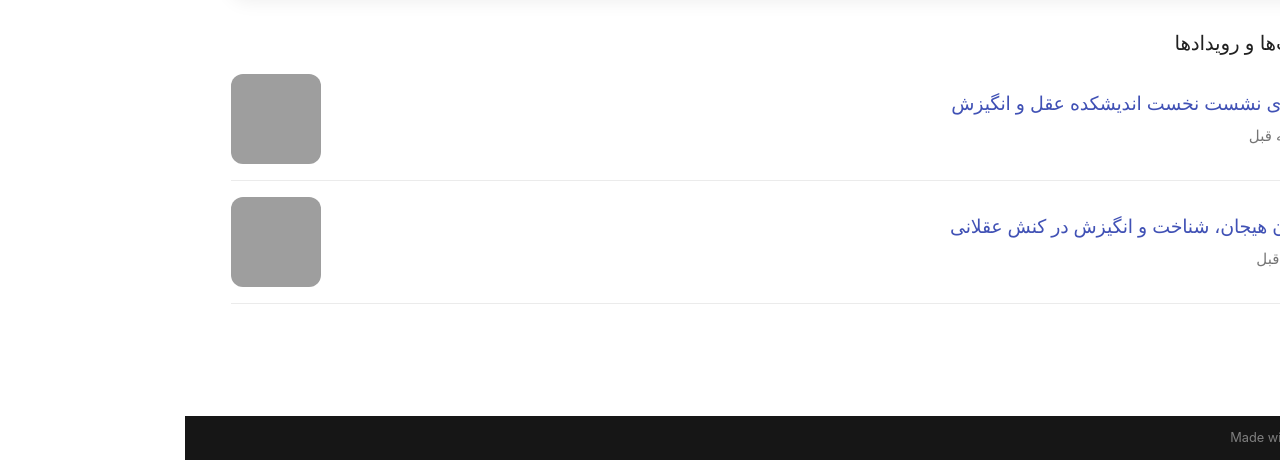
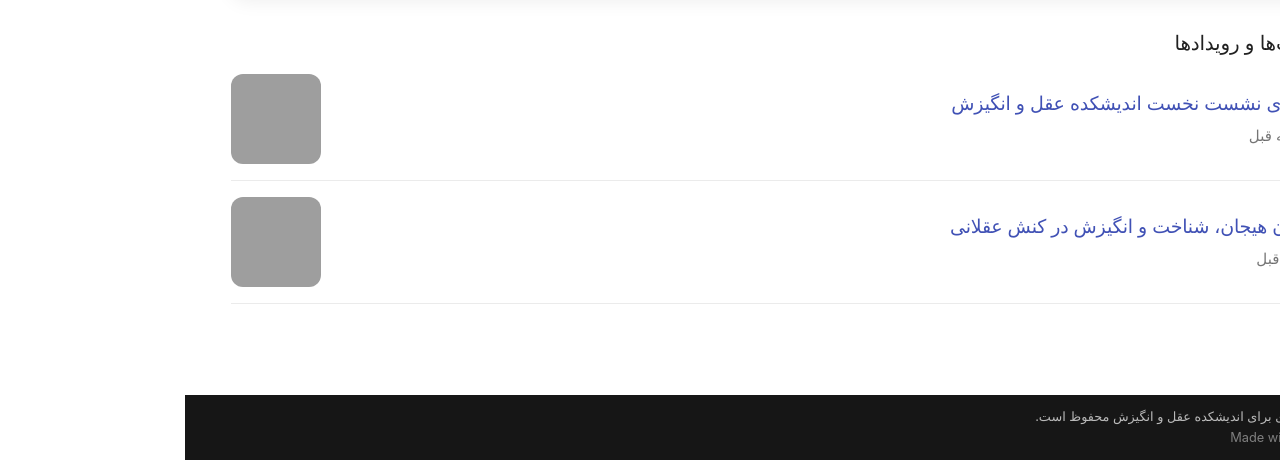
Before and after one commit to mta-conferences/mta-conferences.github.io, an MkDocs documentation site: the page built from docs/index.md, in a window 1280 px wide, cut to the strip 440-900 px from the top of the page. Built offline with MkDocs 1.6.1 and Material for MkDocs 9.7.7, drawn with Linux system fonts in a browser that asks for light colours; grey boxes are pictures that could not be loaded.

Commit message:
Add copyright notice to mkdocs.yml

```diff
--- a/mkdocs.yml
+++ b/mkdocs.yml
@@ -63,3 +63,4 @@ nav:
       - First Conference: https://aqloangizeh.ir/The-Frist-Conference/
   - Articles: blog/index.md
   - About: about.md
+copyright: "تمامی حقوق مادی و معنوی برای اندیشکده عقل و انگیزش محفوظ است."
```
